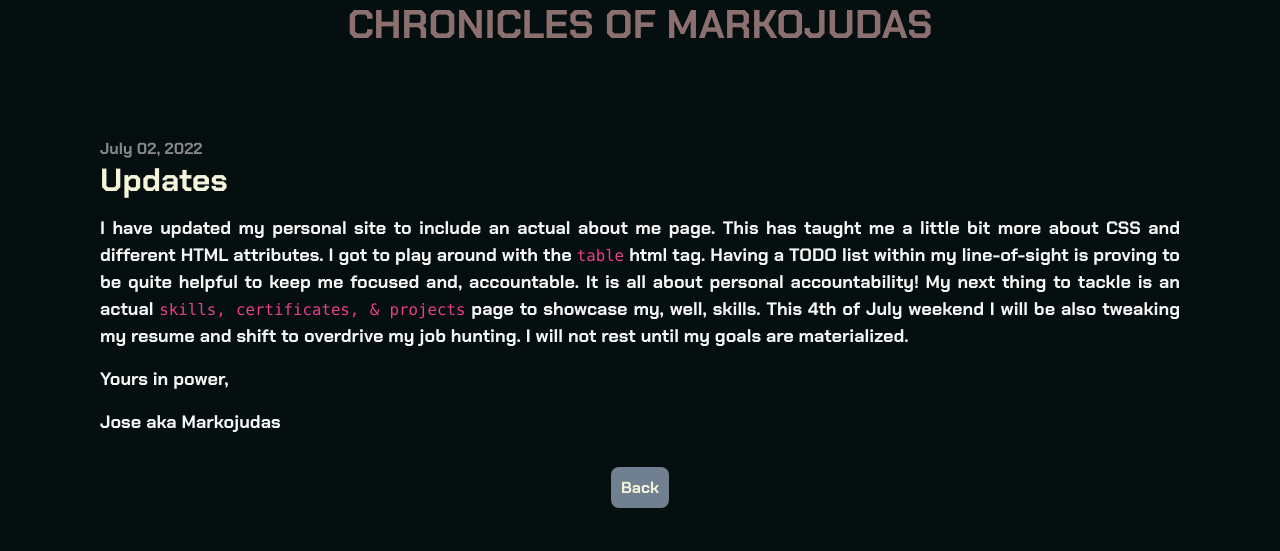
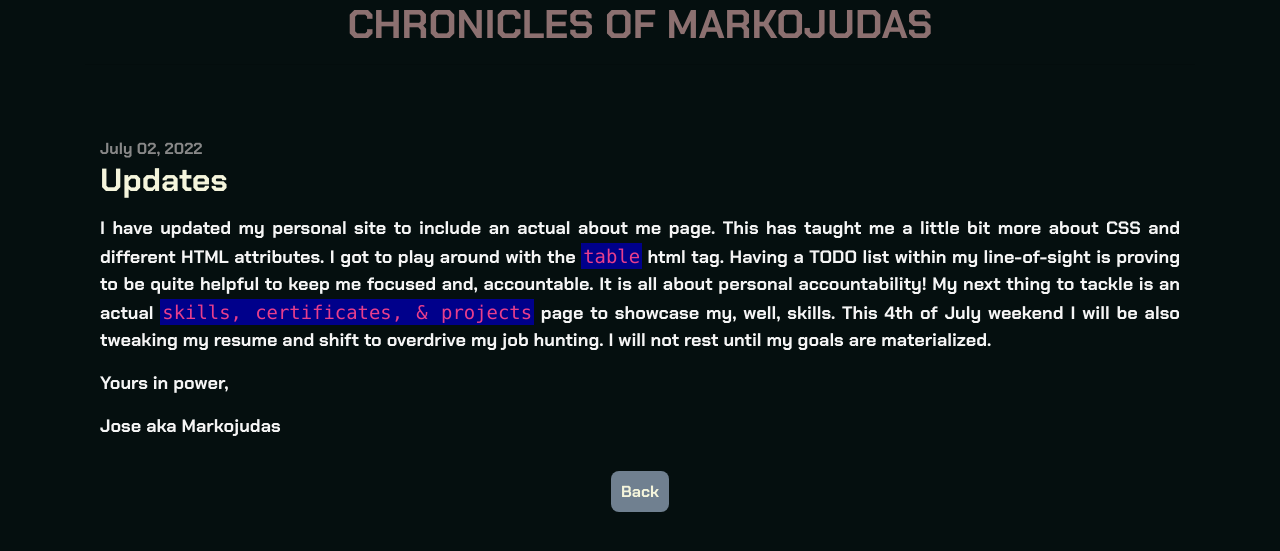
Before and after one commit to Markojudas/chronicles, a Jekyll site: the page built from _posts/2022-07-02-Updates.md, in a window 1280 px wide. Shown: the top 551 px of the page. Built offline with Jekyll 4.4.1, drawn with Linux system fonts in a browser that asks for light colours; nearby versions of some CDN libraries.

Commit message:
made changes to CSS

```diff
--- a/_layouts/default.html
+++ b/_layouts/default.html
@@ -35,6 +35,12 @@
         background: scroll;
         background: rgb(5, 15, 15);
 
+    }
+
+    code {
+        background-color: darkblue;
+        padding: 2px;
+        font-size: 105%;
     }
 
     .container {
```
